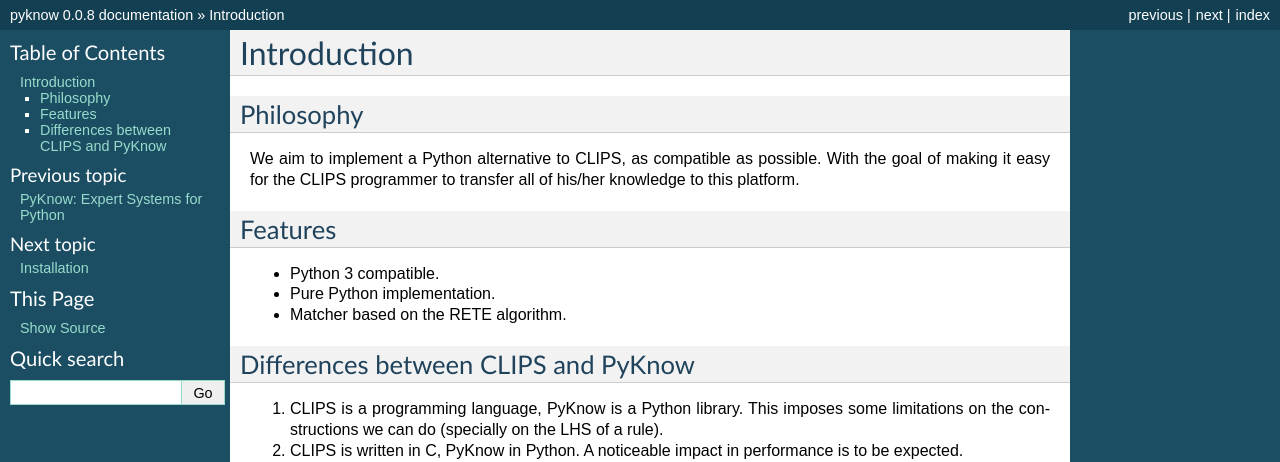
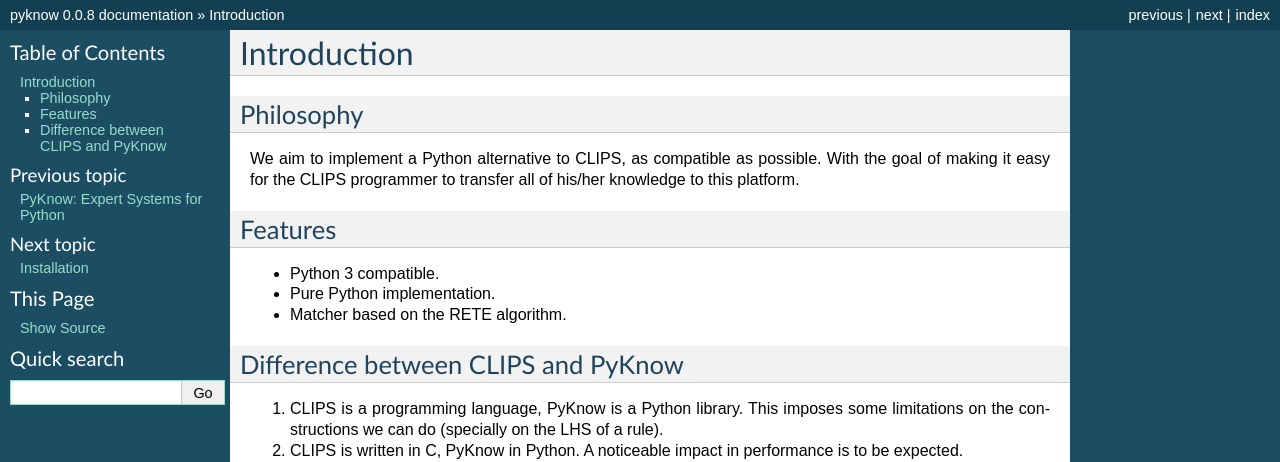
Before and after one commit to buguroo/pyknow, a Sphinx documentation site: the page built from docs/source/introduction.rst, in a window 1280 px wide. Shown: the top 462 px of the page. Built offline with Sphinx 7.4.7, drawn with Linux system fonts in a browser that asks for light colours.

Commit message:
Documentation.

```diff
--- a/docs/source/introduction.rst
+++ b/docs/source/introduction.rst
@@ -17,8 +17,8 @@ Features
 * Matcher based on the RETE algorithm.
 
 
-Differences between CLIPS and PyKnow
-------------------------------------
+Difference between CLIPS and PyKnow
+-----------------------------------
 
 #. CLIPS is a programming language, PyKnow is a Python library. This
    imposes some limitations on the constructions we can do (specially on
--- a/docs/source/thebasics.rst
+++ b/docs/source/thebasics.rst
@@ -344,8 +344,8 @@ For a KnowledgeEngine to run, this things must happen:
 #. The **run** method must be called. This starts the cycle of execution.
 
 
-Differences between `DefFacts` and `declare`
-++++++++++++++++++++++++++++++++++++++++++++
+Difference between `DefFacts` and `declare`
++++++++++++++++++++++++++++++++++++++++++++
 
 Both are used to declare facts on the engine instance, but:
 
```
